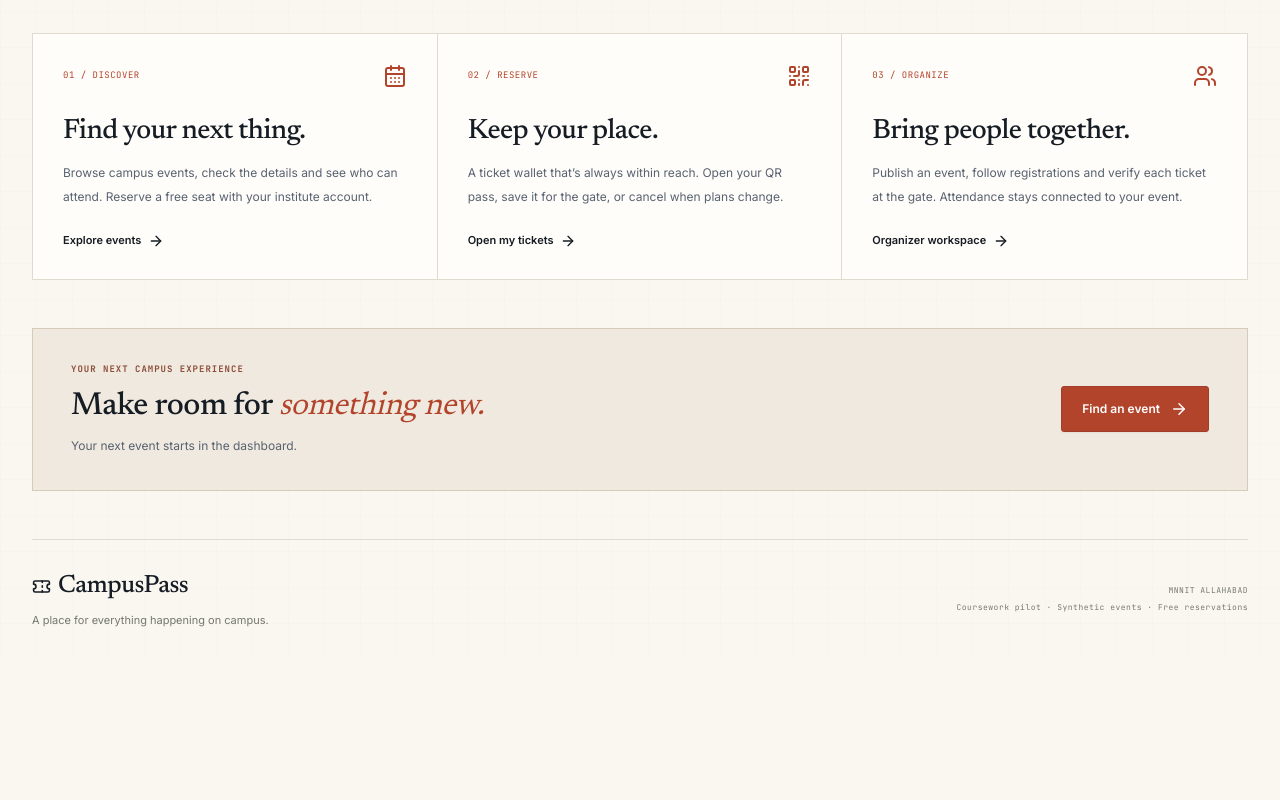
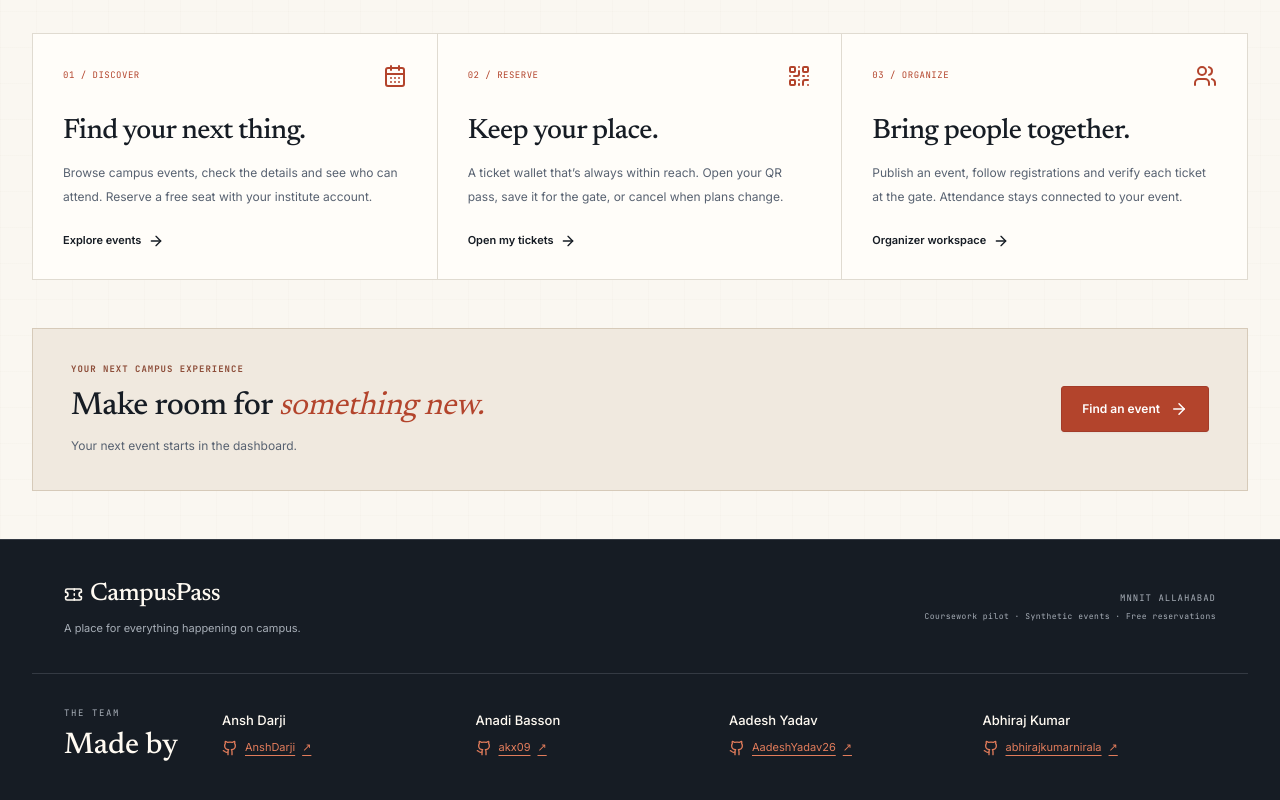
Before and after one commit to AnshDarji/mnnit-event-ticketing, a Next.js app in the folder frontend/: page / in a window 1280 px wide. Shown: the part 1681-2481 px from the top of the page. Before the commit the page ends 2338 px from the top, so only its background shows below. Built offline with nearby package versions, Linux system fonts and the light colour scheme.

Commit message:
Add full-width team footer with GitHub icons

```diff
--- a/frontend/app/page.tsx
+++ b/frontend/app/page.tsx
@@ -1,4 +1,5 @@
 import Link from "next/link";
+import { TeamFooter } from "@/components/team-footer";
 import { Brand } from "@/components/brand";
 import Image from "next/image";
 import { ArrowRight, CalendarDays, QrCode, ShieldCheck, Ticket, Users } from "lucide-react";
@@ -15,6 +16,6 @@ export default function LandingPage() {
         <div className="landing-eyebrow"><ShieldCheck size={15} />One institute account. Every campus experience.</div><h1>Campus life.<br /><em>Beyond the<br className="hero-line-break" /> timetable.</em></h1><p>Find the workshop that sparks an idea, or the evening you’ll remember. Discover what’s happening at MNNIT, and keep your place with one digital pass.</p><div className="landing-actions"><Link href="/dashboard" className="button button-ink">Explore campus events<ArrowRight size={18} /></Link><Link href="/tickets" className="button button-secondary">Your ticket wallet<QrCode size={17} /></Link></div><div className="landing-facts"><div><CalendarDays size={18} /><strong>One campus</strong><span>Events in one place</span></div><div><Ticket size={18} /><strong>Free entry</strong><span>No payment required</span></div><div><ShieldCheck size={18} /><strong>Signed QR</strong><span>Verified at the gate</span></div></div></div><LandingLedger /></section>
       <section id="platform" className="landing-platform"><div className="platform-section-head"><div><span className="edition-stamp">THE EXPERIENCE</span><h2>A better way<br /><em>to be there.</em></h2></div><p>From finding your next event to stepping through the gate. One connected journey, with less friction along the way.</p></div><div className="feature-grid"><article><div className="feature-top"><span>01 / DISCOVER</span><CalendarDays size={24} /></div><h3>Find your next thing.</h3><p>Browse campus events, check the details and see who can attend. Reserve a free seat with your institute account.</p><Link href="/dashboard">Explore events<ArrowRight size={16} /></Link></article><article><div className="feature-top"><span>02 / RESERVE</span><QrCode size={24} /></div><h3>Keep your place.</h3><p>A ticket wallet that’s always within reach. Open your QR pass, save it for the gate, or cancel when plans change.</p><Link href="/tickets">Open my tickets<ArrowRight size={16} /></Link></article><article><div className="feature-top"><span>03 / ORGANIZE</span><Users size={24} /></div><h3>Bring people together.</h3><p>Publish an event, follow registrations and verify each ticket at the gate. Attendance stays connected to your event.</p><Link href="/organize">Organizer workspace<ArrowRight size={16} /></Link></article></div></section>
       <section className="landing-cta"><div><span className="section-kicker">YOUR NEXT CAMPUS EXPERIENCE</span><h2>Make room for <em>something new.</em></h2><p>Your next event starts in the dashboard.</p></div><Link href="/dashboard" className="button button-primary">Find an event<ArrowRight size={18} /></Link></section>
-    </main><footer className="site-footer"><div><Link href="/" className="footer-brand"><Ticket size={19} />CampusPass</Link><p>A place for everything happening on campus.</p></div><div><span>MNNIT ALLAHABAD</span><small>Coursework pilot · Synthetic events · Free reservations</small></div></footer>
+    </main><footer className="site-footer"><div className="footer-overview"><div><Link href="/" className="footer-brand"><Ticket size={19} />CampusPass</Link><p>A place for everything happening on campus.</p></div><div><span>MNNIT ALLAHABAD</span><small>Coursework pilot · Synthetic events · Free reservations</small></div></div><TeamFooter /></footer>
   </div>;
 }
--- a/frontend/app/premium.css
+++ b/frontend/app/premium.css
@@ -170,3 +170,24 @@ input:focus, select:focus, textarea:focus { outline: 2px solid #b3442c66; outlin
 /* Keep the institute emblem legible beside the CampusPass wordmark. */
 .brand-institute-logo { width: 40px; height: 54px; object-fit: contain; flex-shrink: 0; }
 @media (max-width: 650px) { .brand-institute-logo { width: 32px; height: 43px; } }
+
+
+/* Full-width footer with the same dark blue palette as the header. */
+.site-footer { max-width: none; width: 100%; margin: 0; padding: 0; display: block; background: #161c24; border-top: 1px solid #343a43; color: #fffaf2; }
+.footer-overview { max-width: 1216px; margin: 0 auto; padding: 36px 32px; display: flex; justify-content: space-between; align-items: center; gap: 24px; }
+.footer-overview>div:last-child { text-align: right; }
+.site-footer .footer-brand { color: #fffaf2; }
+.site-footer p, .site-footer small { color: #a8afb8; }
+.footer-overview>div:last-child>span { font-family: var(--font-mono), monospace; font-size: 9px; letter-spacing: 1px; color: #a8afb8; }
+.team-footer { max-width: 1216px; margin: 0 auto; padding: 32px 32px 42px; border-top: 1px solid #343a43; display: grid; grid-template-columns: 130px 1fr; gap: 28px; text-align: left; }
+.team-footer-heading>span { font-family: var(--font-mono), monospace; font-size: 9px; letter-spacing: 1.6px; color: #a8afb8; }
+.team-footer-heading h2 { font-family: var(--font-display), Georgia, serif; font-size: 30px; font-weight: 500; margin: 8px 0 0; }
+.team-footer-members { list-style: none; padding: 0; margin: 0; display: grid; grid-template-columns: repeat(4, minmax(0, 1fr)); gap: 20px; align-items: center; }
+.team-member-name { display: block; font-size: 13px; font-weight: 500; margin-bottom: 9px; }
+.team-footer-members a { display: inline-flex; align-items: center; gap: 7px; max-width: 100%; font-size: 11px; color: #e27c5b; text-decoration: underline; text-underline-offset: 4px; }
+.team-footer-members a>span { min-width: 0; overflow-wrap: anywhere; }
+.team-footer-members a>svg { flex-shrink: 0; }
+.team-footer-members a:hover { color: #fffaf2; }
+.team-footer-members a:focus-visible { outline: 2px solid #e27c5b; outline-offset: 5px; }
+@media (max-width: 1000px) { .team-footer { grid-template-columns: 1fr; gap: 22px; } }
+@media (max-width: 650px) { .footer-overview { padding: 28px 20px; flex-direction: column; align-items: flex-start; gap: 20px; } .footer-overview>div:last-child { text-align: left; } .team-footer { padding: 26px 20px 34px; } .team-footer-members { grid-template-columns: repeat(2, minmax(0, 1fr)); gap: 26px 16px; } .team-member-name { font-size: 12px; } .team-footer-members a { font-size: 10px; } .team-footer-members a>svg { width: 14px; height: 14px; } }
--- a/frontend/components/campus-app.tsx
+++ b/frontend/components/campus-app.tsx
@@ -1,6 +1,7 @@
 "use client";
 
 import Link from "next/link";
+import { TeamFooter } from "@/components/team-footer";
 import { Brand } from "@/components/brand";
 import { LoadingIndicator } from "@/components/loading-indicator";
 import { useRouter } from "next/navigation";
@@ -114,7 +115,7 @@ export default function CampusApp({ tab }: { tab: "discover" | "tickets" | "mana
       {tab === "manage" && user && canManage && <ManageEvents user={user} events={events} onCreate={() => setCreateOpen(true)} onError={handleError} />}
       {tab === "scan" && canScan && <section className="workspace-section"><div className="section-heading"><div><div className="section-kicker"><ScanLine size={16} /> ENTRY OPERATIONS</div><h1>Gate check-in<span className="heading-dot">.</span></h1><p className="muted">Validate tickets and record attendance for the selected event.</p></div><span className="pill"><ShieldCheck size={15} />Authorized gate access</span></div><Scanner onSessionExpired={handleError} key={events.map(event => event.id).join("-")} events={user?.role === "organizer" ? events.filter(event => event.organizer_id === user.id) : events} /></section>}
     </main>
-    <footer className="site-footer"><div><span className="footer-brand"><TicketIcon size={19} />CampusPass</span><p>Event registration and ticket management for MNNIT.</p></div><div><span>CampusPass · Coursework pilot</span><small>Software Engineering Coursework Pilot · MNNIT Allahabad</small></div></footer>
+    <footer className="site-footer"><div className="footer-overview"><div><span className="footer-brand"><TicketIcon size={19} />CampusPass</span><p>Event registration and ticket management for MNNIT.</p></div><div><span>CampusPass · Coursework pilot</span><small>Software Engineering Coursework Pilot · MNNIT Allahabad</small></div></div><TeamFooter /></footer>
     <nav className="mobile-nav" aria-label="Mobile navigation"><Link href="/dashboard" className={tab === "discover" ? "mobile-active" : ""}><CalendarDays size={21} />Dashboard</Link><Link href="/tickets" className={tab === "tickets" ? "mobile-active" : ""}><TicketIcon size={21} />My tickets</Link>{canManage && <Link href="/organize" className={tab === "manage" ? "mobile-active" : ""}><LayoutDashboard size={21} />Organize</Link>}{canScan && <Link href="/check-in" className={tab === "scan" ? "mobile-active" : ""}><ScanLine size={21} />Check-in</Link>}{user && <button onClick={() => setProfileOpen(true)}><GraduationCap size={21} />Profile</button>}</nav>
     {toast && <div className={`toast ${toast.error ? "toast-error" : ""}`} role={toast.error ? "alert" : "status"}>{toast.error ? <InfoIcon /> : <CheckCircle2 size={20} />}<span>{toast.message}</span><button aria-label="Dismiss notification" onClick={() => setToast(null)}><X size={17} /></button></div>}
     {loginOpen && <Modal title="Welcome to CampusPass" onClose={() => setLoginOpen(false)}><GoogleLogin onSession={onSession} /></Modal>}
--- /dev/null
+++ b/frontend/components/team-footer.tsx
@@ -0,0 +1,20 @@
+import { Github } from "lucide-react";
+
+const team = [
+  { name: "Ansh Darji", github: "AnshDarji" },
+  { name: "Anadi Basson", github: "akx09" },
+  { name: "Aadesh Yadav", github: "AadeshYadav26" },
+  { name: "Abhiraj Kumar", github: "abhirajkumarnirala" },
+];
+
+export function TeamFooter() {
+  return <section className="team-footer" aria-labelledby="team-heading">
+    <div className="team-footer-heading"><span>THE TEAM</span><h2 id="team-heading">Made by</h2></div>
+    <ul className="team-footer-members">
+      {team.map(member => <li key={member.github}>
+        <span className="team-member-name">{member.name}</span>
+        <a href={`https://github.com/${member.github}`} target="_blank" rel="noopener noreferrer" aria-label={`${member.github} on GitHub (opens in a new tab)`}><Github size={16} aria-hidden="true" /><span>{member.github}</span><span aria-hidden="true">↗</span></a>
+      </li>)}
+    </ul>
+  </section>;
+}
```
